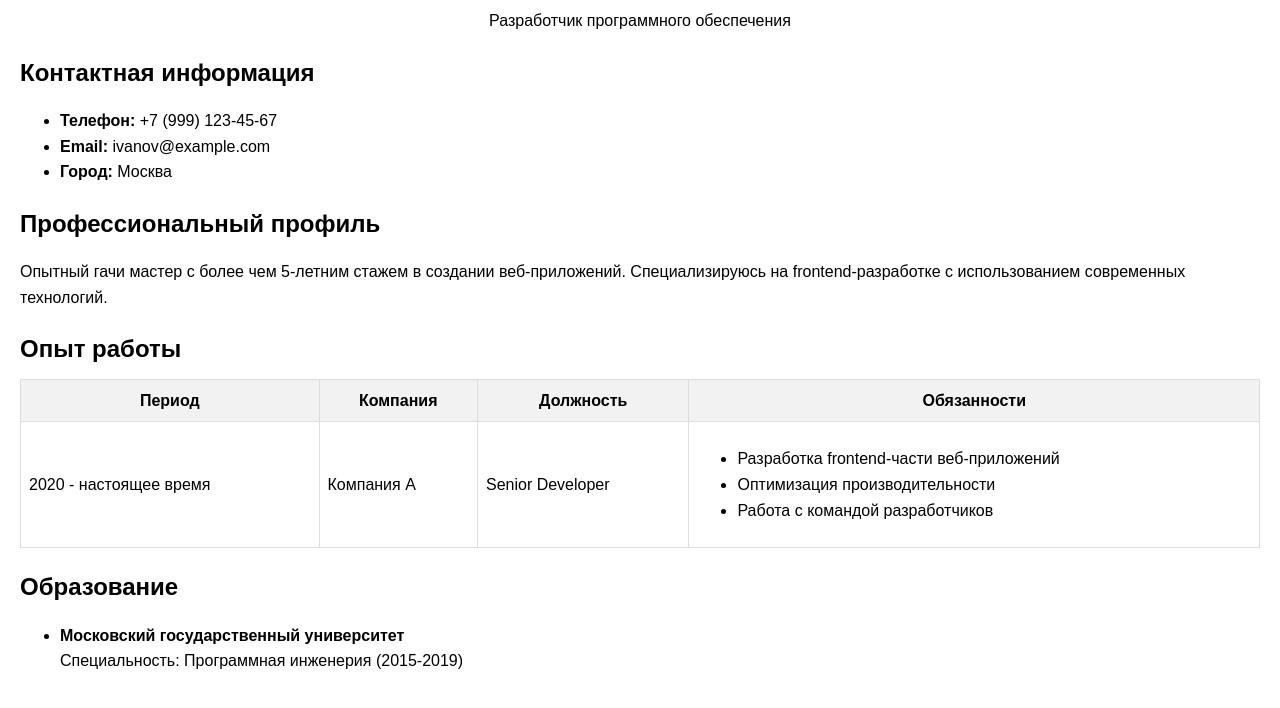
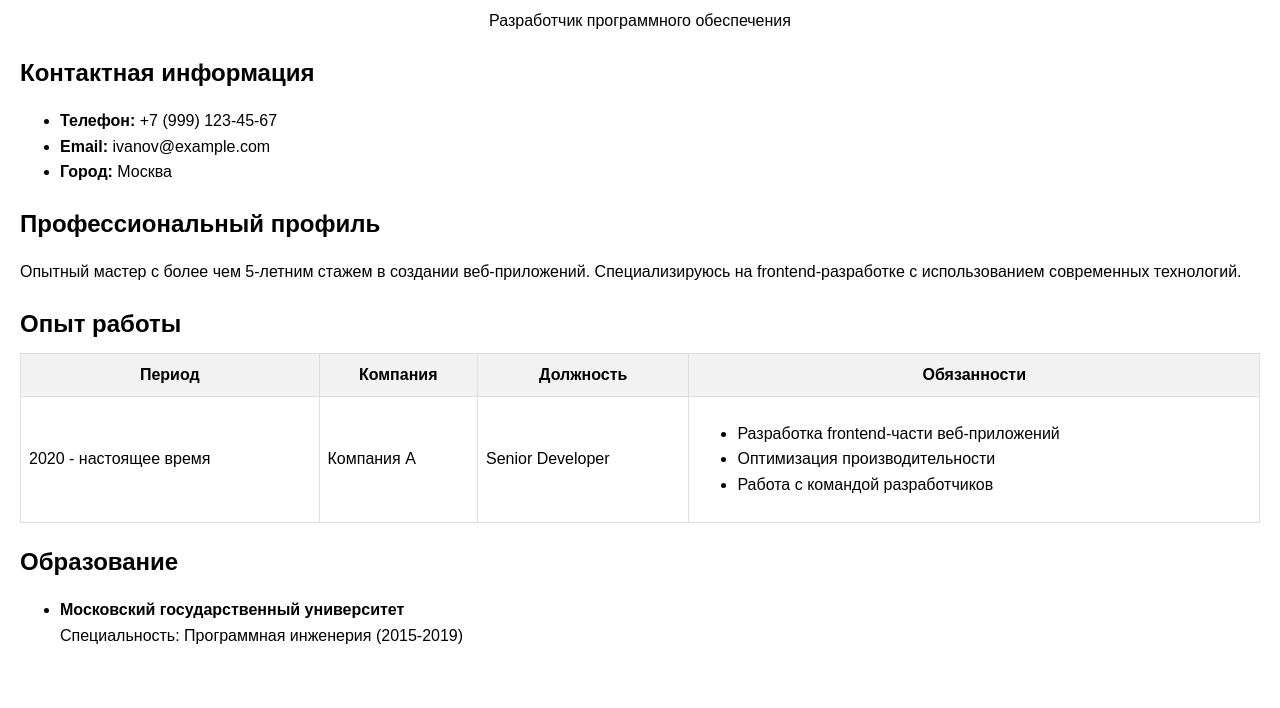
Before and after one commit to SuhovOleg/Oleg-Suh.github.io, a plain HTML site: page index.html in a window 1280 px wide. Shown: the part 86-794 px from the top of the page. Drawn offline with Linux system fonts and the light colour scheme.

Commit message:
Update index.html

```diff
--- a/index.html
+++ b/index.html
@@ -91,7 +91,7 @@
     <div class="section">
         <div class="section-title">Профессиональный профиль</div>
         <p>
-            Опытный гачи мастер с более чем 5-летним стажем в создании веб-приложений.
+            Опытный мастер с более чем 5-летним стажем в создании веб-приложений.
             Специализируюсь на frontend-разработке с использованием современных технологий.
         </p>
     </div>
```
